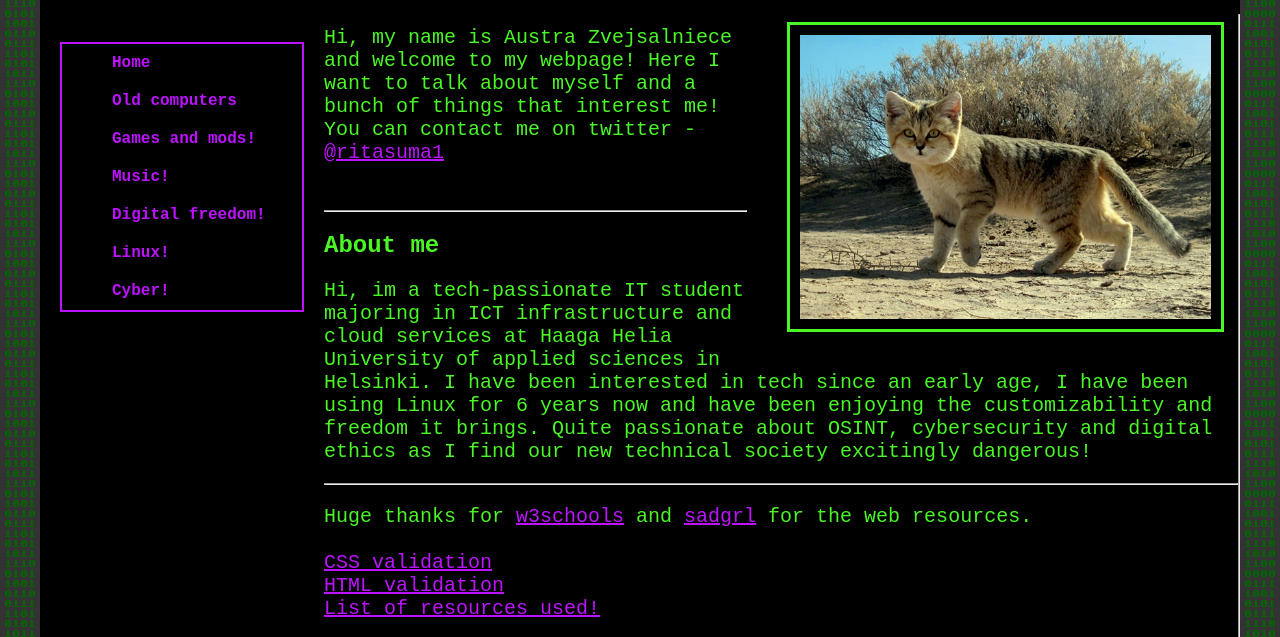
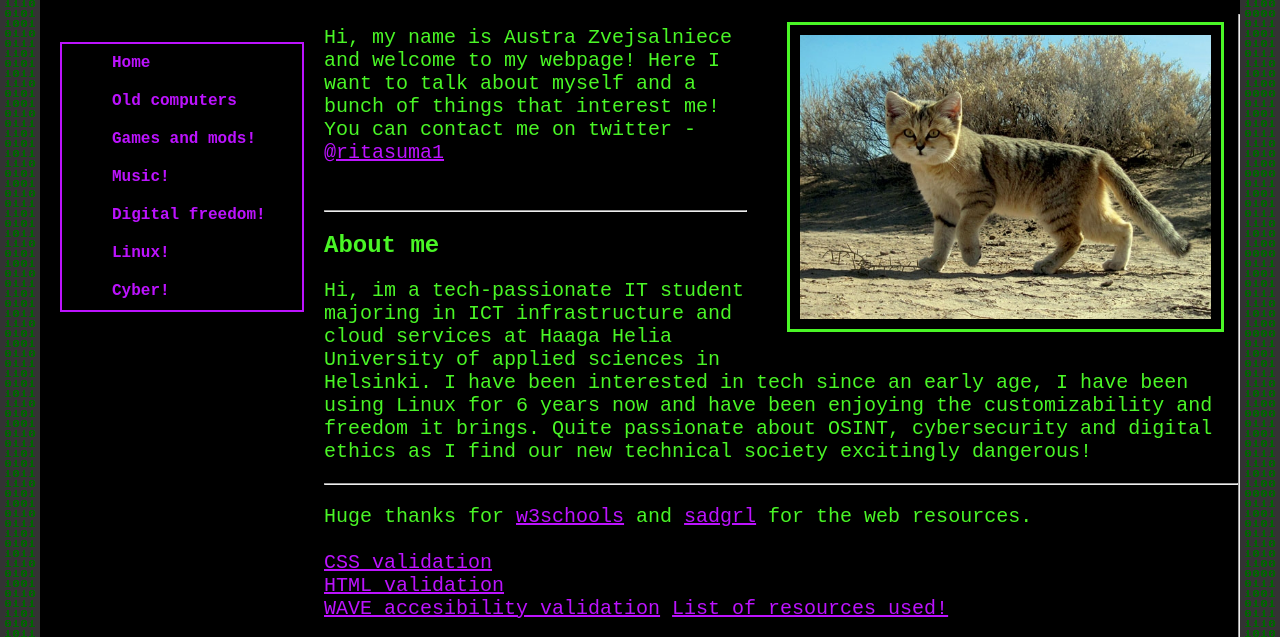
Before and after one commit to AustraZv/AustraZv.github.io, a plain HTML site: page index.html in a window 1280 px wide. Shown: the part 382-1019 px from the top of the page. Drawn offline with Linux system fonts and the light colour scheme.

```diff
--- a/index.html
+++ b/index.html
@@ -57,6 +57,7 @@ Quite passionate about OSINT, cybersecurity and digital ethics as I find our new
   <br>
   <a href="https://validator.w3.org/nu/?doc=https%3A%2F%2Faustrazv.github.io%2F">HTML validation</a>
   <br>
+  <a href="https://wave.webaim.org/report#/https://austrazv.github.io/"> WAVE accesibility validation</a>
 
 <a href="resourcelist.html">List of resources used!</a>
 </p>
```
